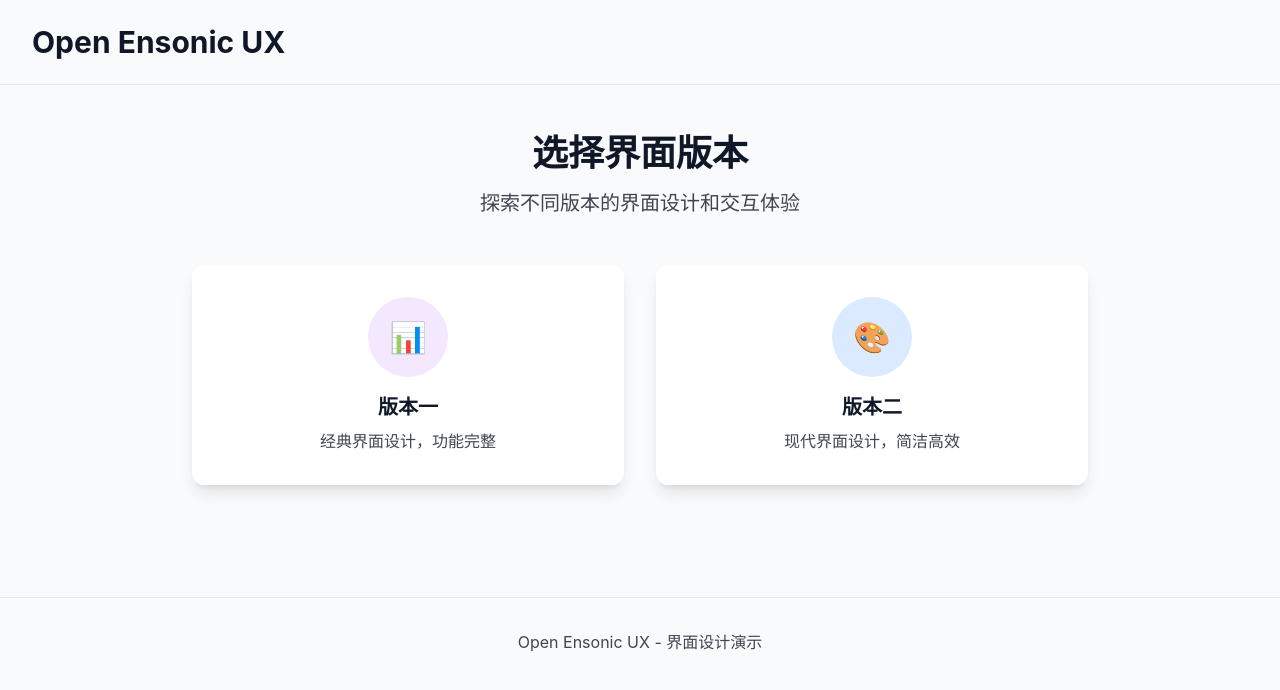
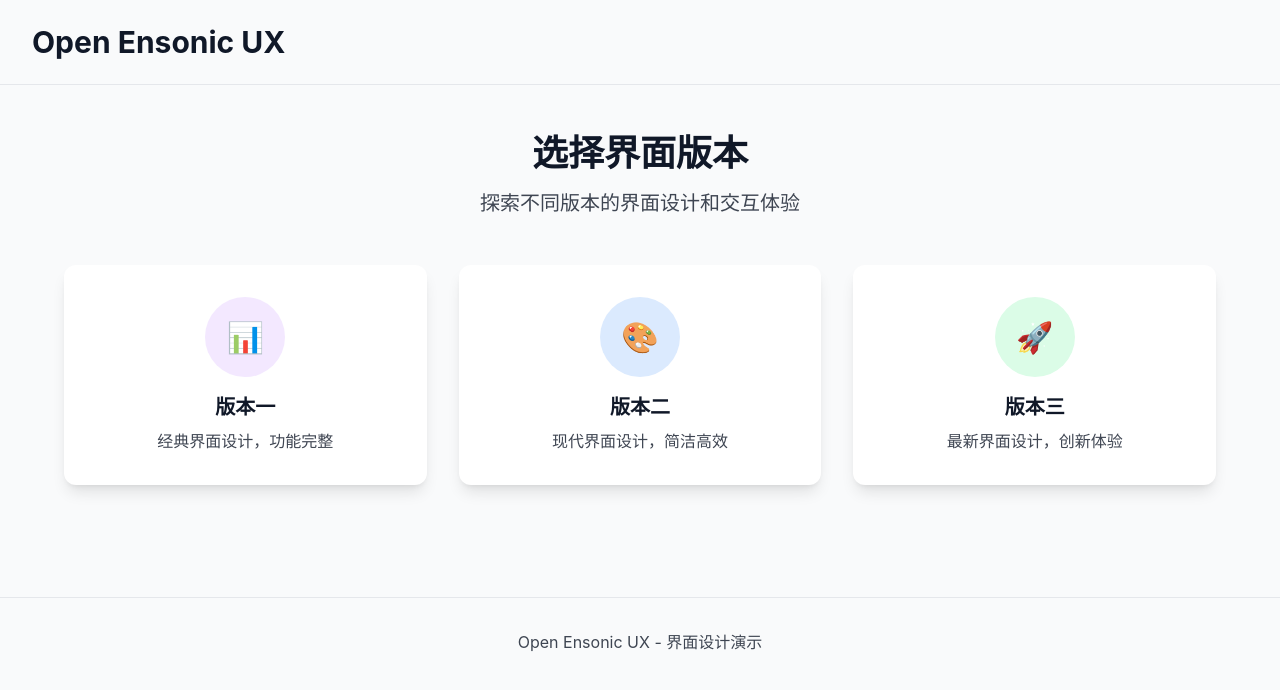
Before and after one commit to open-ensonic/open-ensonic-ux, a Vue app: page /#/ in a window 1280 px wide. Shown: the top 690 px of the page. Built offline with nearby package versions, Linux system fonts and the light colour scheme.

Commit message:
Update Home.vue

```diff
--- a/src/views/Home.vue
+++ b/src/views/Home.vue
@@ -32,12 +32,13 @@ const navigateToVersion = (version, theme) => {
       </div>
 
       <!-- 版本选择 -->
-      <div class="grid md:grid-cols-2 gap-8 max-w-4xl mx-auto">
+      <div class="grid md:grid-cols-3 gap-8 max-w-6xl mx-auto">
         <!-- 版本一 -->
-        <div
-          class="rounded-xl p-8 cursor-pointer transition-all hover:scale-105"
-          :class="isDarkMode ? 'bg-gray-800 hover:bg-gray-700' : 'bg-white hover:bg-gray-100 shadow-lg'"
-          @click="navigateToVersion('ux1', 'dark')"
+        <a
+          href="#/ux1"
+          target="_blank"
+          class="rounded-xl p-8 cursor-pointer transition-all hover:scale-105 block no-underline"
+          :class="isDarkMode ? 'bg-gray-800 hover:bg-gray-700 text-white' : 'bg-white hover:bg-gray-100 shadow-lg text-gray-900'"
         >
           <div class="text-center">
             <div class="w-20 h-20 mx-auto mb-4 rounded-full flex items-center justify-center text-3xl"
@@ -47,13 +48,14 @@ const navigateToVersion = (version, theme) => {
             <h4 class="text-xl font-semibold mb-2">版本一</h4>
             <p class="opacity-80">经典界面设计，功能完整</p>
           </div>
-        </div>
+        </a>
 
         <!-- 版本二 -->
-        <div
-          class="rounded-xl p-8 cursor-pointer transition-all hover:scale-105"
-          :class="isDarkMode ? 'bg-gray-800 hover:bg-gray-700' : 'bg-white hover:bg-gray-100 shadow-lg'"
-          @click="navigateToVersion('ux2', 'light')"
+        <a
+          href="#/ux2"
+          target="_blank"
+          class="rounded-xl p-8 cursor-pointer transition-all hover:scale-105 block no-underline"
+          :class="isDarkMode ? 'bg-gray-800 hover:bg-gray-700 text-white' : 'bg-white hover:bg-gray-100 shadow-lg text-gray-900'"
         >
           <div class="text-center">
             <div class="w-20 h-20 mx-auto mb-4 rounded-full flex items-center justify-center text-3xl"
@@ -63,7 +65,24 @@ const navigateToVersion = (version, theme) => {
             <h4 class="text-xl font-semibold mb-2">版本二</h4>
             <p class="opacity-80">现代界面设计，简洁高效</p>
           </div>
-        </div>
+        </a>
+
+        <!-- 版本三 -->
+        <a
+          href="https://open-ensonic.github.io/open-ensonic-ux2/#/"
+          target="_blank"
+          class="rounded-xl p-8 cursor-pointer transition-all hover:scale-105 block no-underline"
+          :class="isDarkMode ? 'bg-gray-800 hover:bg-gray-700 text-white' : 'bg-white hover:bg-gray-100 shadow-lg text-gray-900'"
+        >
+          <div class="text-center">
+            <div class="w-20 h-20 mx-auto mb-4 rounded-full flex items-center justify-center text-3xl"
+                 :class="isDarkMode ? 'bg-green-400 text-gray-900' : 'bg-green-100 text-green-600'">
+              🚀
+            </div>
+            <h4 class="text-xl font-semibold mb-2">版本三</h4>
+            <p class="opacity-80">最新界面设计，创新体验</p>
+          </div>
+        </a>
       </div>
     </main>
 
```
